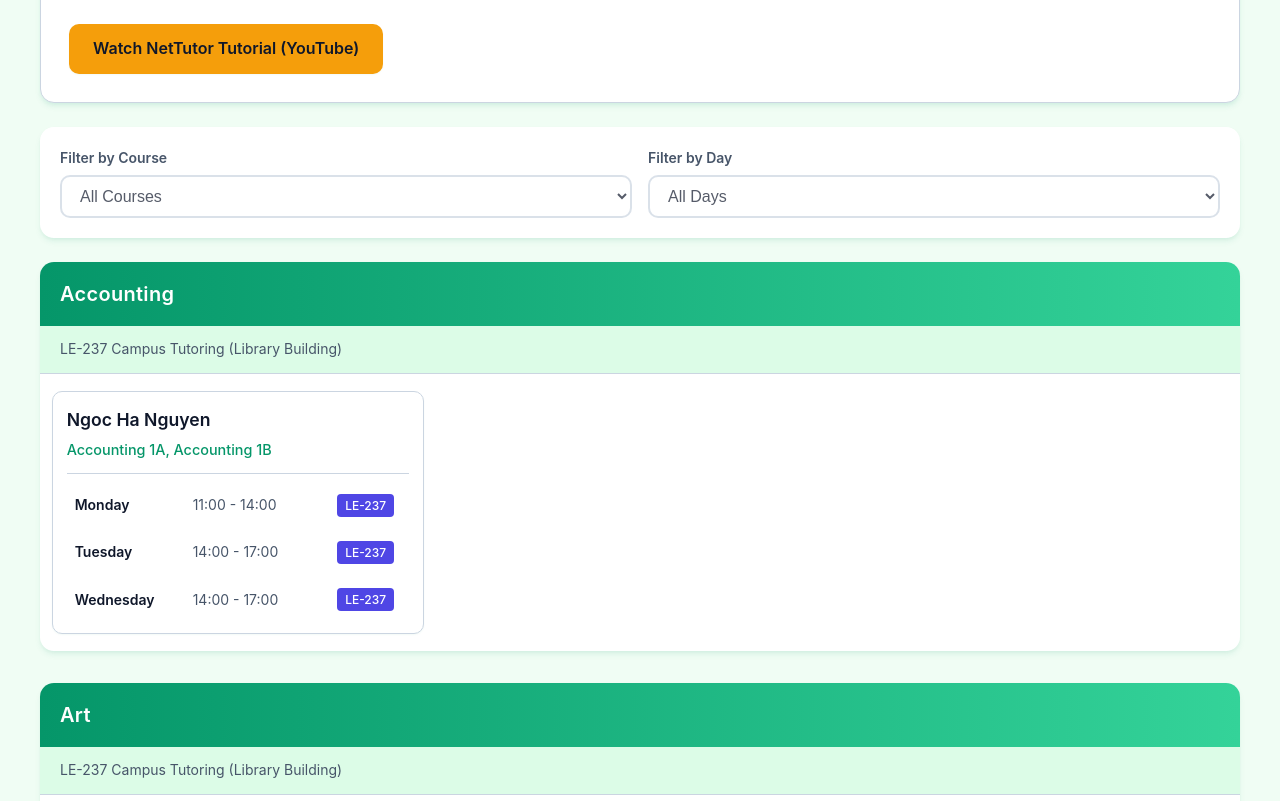
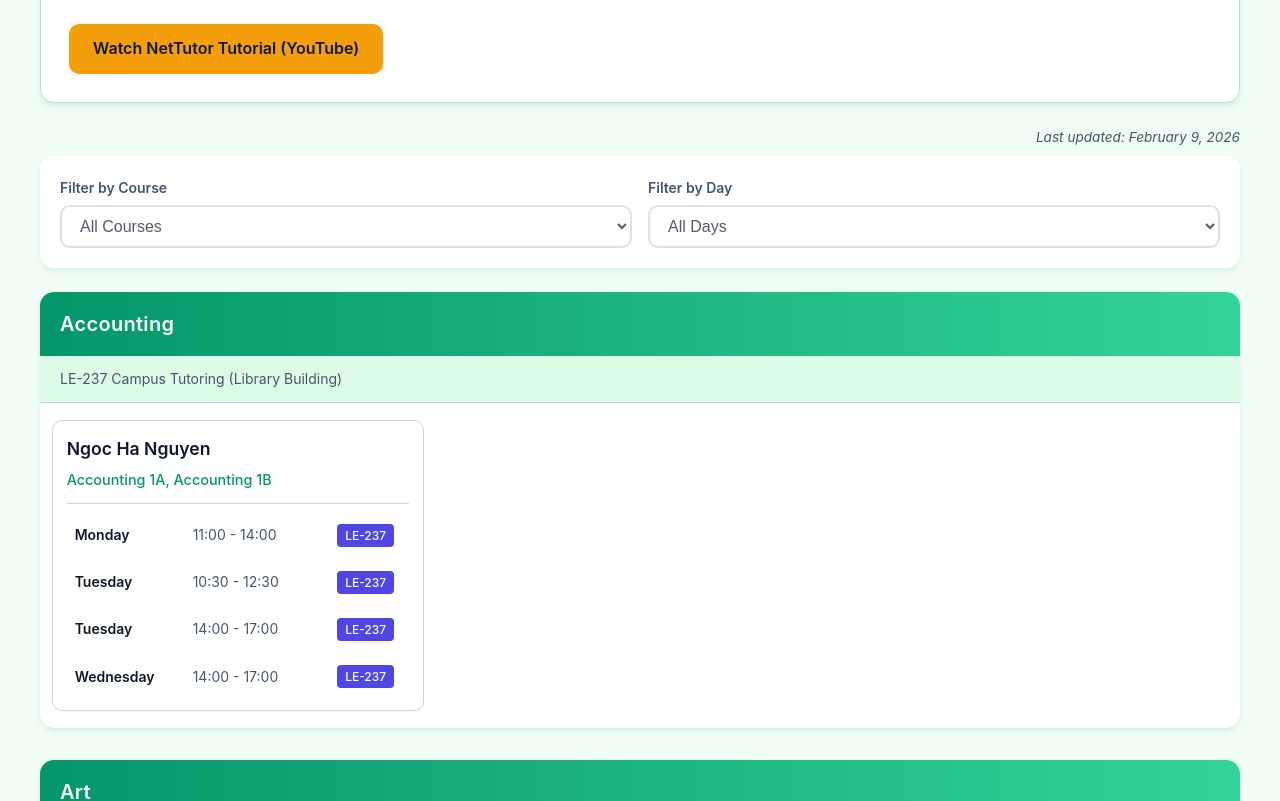
Before and after one commit to khainguyen21/EVC_Tutor_Schedule, a React (Vite) app: page / in a window 1280 px wide. Shown: the part 1180-1981 px from the top of the page. Built offline with nearby package versions, Linux system fonts and the light colour scheme.

Commit message:
Quick schedule update for some tutors

```diff
--- a/public/data/schedule.json
+++ b/public/data/schedule.json
@@ -1,4 +1,5 @@
 {
+  "lastUpdated": "2026-02-09",
   "tutors": [
     {
       "name": "Ngoc Ha Nguyen",
@@ -8,6 +9,12 @@
           "day": "Monday",
           "startTime": "11:00",
           "endTime": "14:00",
+          "location": "LE-237"
+        },
+        {
+          "day": "Tuesday",
+          "startTime": "10:30",
+          "endTime": "12:30",
           "location": "LE-237"
         },
         {
@@ -56,18 +63,12 @@
     },
     {
       "name": "Luzele Alvarado",
-      "subjects": ["Art 090", "English 1A", "English 1C", "Sociology 010"],
+      "subjects": ["Art 090", "English 1A", "English 1C", "Sociology 010", "Ethnic Studies"],
       "schedule": [
         {
           "day": "Monday",
           "startTime": "09:00",
           "endTime": "12:00",
-          "location": "LE-237"
-        },
-        {
-          "day": "Tuesday",
-          "startTime": "09:00",
-          "endTime": "11:30",
           "location": "LE-237"
         },
         {
@@ -170,24 +171,24 @@
     },
     {
       "name": "Ngoc Le",
-      "subjects": ["CHEM 015", "CHEM 30A", "CHEM 1A", "MATH 020", "MATH 021", "MATH 022", "MATH 025", "MATH 062", "MATH 066", "MATH 067", "MATH 071", "MATH 072", "PHYSICS 2A", "PHYSICS 7A"],
+      "subjects": ["CHEM 015", "CHEM 30A", "CHEM 1A", "MATH 020", "MATH 021", "MATH 022", "MATH 025", "MATH 062", "MATH 066", "MATH 067", "MATH 071", "MATH 072"],
       "schedule": [
         {
           "day": "Tuesday",
-          "startTime": "10:00",
-          "endTime": "10:45",
+          "startTime": "09:00",
+          "endTime": "13:00",
           "location": "MS-112"
         },
         {
           "day": "Thursday",
-          "startTime": "10:00",
-          "endTime": "10:45",
+          "startTime": "09:00",
+          "endTime": "13:00",
           "location": "MS-112"
         },
         {
           "day": "Friday",
           "startTime": "09:00",
-          "endTime": "14:00",
+          "endTime": "13:00",
           "location": "MS-112"
         }
       ]
@@ -198,14 +199,14 @@
       "schedule": [
         {
           "day": "Monday",
-          "startTime": "13:35",
-          "endTime": "16:00",
+          "startTime": "12:30",
+          "endTime": "15:30",
           "location": "MS-112"
         },
         {
           "day": "Wednesday",
-          "startTime": "13:35",
-          "endTime": "16:00",
+          "startTime": "12:30",
+          "endTime": "15:30",
           "location": "MS-112"
         },
         {
@@ -271,13 +272,13 @@
         {
           "day": "Tuesday",
           "startTime": "09:00",
-          "endTime": "11:30",
+          "endTime": "12:00",
           "location": "MS-112"
         },
         {
           "day": "Thursday",
-          "startTime": "13:00",
-          "endTime": "15:00",
+          "startTime": "17:00",
+          "endTime": "19:00",
           "location": "MS-112"
         },
         {
@@ -308,7 +309,7 @@
     },
     {
       "name": "Quang Le",
-      "subjects": ["English 1A", "English 1B", "English 1C", "Psychology 1", "Psychology 92", "Vietnamese"],
+      "subjects": ["English 1A", "English 1B", "English 1C", "Psychology 1", "Psychology 92", "Vietnamese", "Ethnic Studies"],
       "schedule": [
         {
           "day": "Monday",
@@ -398,6 +399,24 @@
           "day": "Friday",
           "startTime": "09:00",
           "endTime": "13:00",
+          "location": "LE-237"
+        }
+      ]
+    },
+    {
+      "name": "Hai Tran",
+      "subjects": ["ESL"],
+      "schedule": [
+        {
+          "day": "Tuesday",
+          "startTime": "13:00",
+          "endTime": "17:00",
+          "location": "LE-237"
+        },
+        {
+          "day": "Thursday",
+          "startTime": "9:00",
+          "endTime": "12:00",
           "location": "LE-237"
         }
       ]
@@ -494,7 +513,7 @@
     },
     {
       "name": "Tarun Dorairaj",
-      "subjects": ["MATH 73 and below", "PHYSICS 2A", "PHYSICS 7A", "PHYSICS 7B"],
+      "subjects": ["MATH 73 and below", "PHYSICS 2A", "PHYSICS 4A", "PHYSICS 4B"],
       "schedule": [
         {
           "day": "Tuesday",
@@ -544,6 +563,18 @@
       "name": "Ho Thao Nguyen",
       "subjects": ["MATH STAT C1000"],
       "schedule": [
+        {
+          "day": "Tuesday",
+          "startTime": "12:00",
+          "endTime": "15:00",
+          "location": "MS-112"
+        },
+        {
+          "day": "Wednesday",
+          "startTime": "14:00",
+          "endTime": "17:00",
+          "location": "MS-112"
+        },
         {
           "day": "Thursday",
           "startTime": "11:00",
--- a/src/App.tsx
+++ b/src/App.tsx
@@ -18,6 +18,7 @@ const App = () => {
   const [dayFilter, setDayFilter] = useState<Day>("");
   const [loading, setLoading] = useState(true);
   const [filtering, setFiltering] = useState(false);
+  const [lastUpdated, setLastUpdated] = useState("");
 
   // Fetch data on component mount
   useEffect(() => {
@@ -26,6 +27,7 @@ const App = () => {
       .then((response) => response.json())
       .then((data) => {
         setTutors(data.tutors);
+        if (data.lastUpdated) setLastUpdated(data.lastUpdated);
         setLoading(false);
       })
       .catch((error) => {
@@ -195,6 +197,16 @@ const App = () => {
         </InfoSection>
 
         <div>
+          {lastUpdated && (
+            <p className="last-updated">
+              Last updated:{" "}
+              {new Date(lastUpdated + "T00:00:00").toLocaleDateString("en-US", {
+                year: "numeric",
+                month: "long",
+                day: "numeric",
+              })}
+            </p>
+          )}
           <FilterBar
             selectedCourse={courseFilter}
             selectedDay={dayFilter}
--- a/src/index.css
+++ b/src/index.css
@@ -1009,6 +1009,15 @@ body {
   }
 }
 
+/* Last Updated Timestamp */
+.last-updated {
+  font-size: 0.85rem;
+  color: var(--text-secondary);
+  text-align: right;
+  margin-bottom: 8px;
+  font-style: italic;
+}
+
 /* Become a Tutor Banner */
 .become-tutor-banner {
   background: linear-gradient(135deg, var(--primary-dark), var(--primary-color));
--- a/src/utils/subjectMapping.ts
+++ b/src/utils/subjectMapping.ts
@@ -27,6 +27,8 @@ export function getFieldFromSubject(subject: string): string {
   ) return 'Math';
 
   if (upperSubject.includes('ENGLISH') || upperSubject === 'ESL') return 'English';
+
+  if (upperSubject.includes('ETH')) return 'Ethnic Studies';
 
   if (upperSubject === 'PHYSICS' || upperSubject.includes('PHYSIC')) return 'Physics';
 
```
